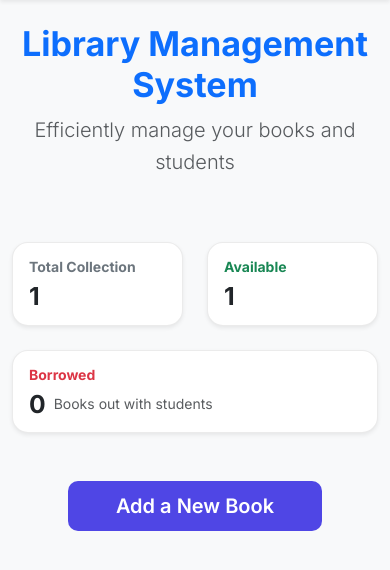
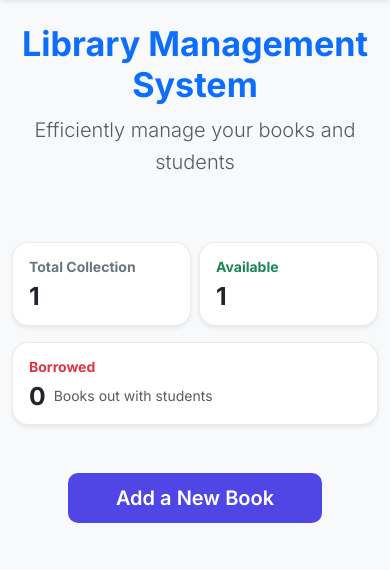
Before and after one commit to Markjohns1/libmanagementsys, a Flask app: page / in a window 390 px wide. Shown: the part 71-641 px from the top of the page. Run offline with Flask 3, Linux system fonts and the light colour scheme; data comes from the database, SQL or seed files in the repository.

Commit message:
UI/Logic: Tightened mobile dashboard layout and implemented 14-day loan tracking

```diff
--- a/app.py
+++ b/app.py
@@ -2,7 +2,7 @@ from flask import Flask, render_template, request, redirect, url_for, flash
 from flask_login import LoginManager, login_user, logout_user, login_required, current_user
 from models import db, Book, Student, BorrowRecord, User
 import os
-from datetime import datetime
+from datetime import datetime, timedelta
 
 # Create the flask application instance
 app = Flask(__name__)
@@ -126,8 +126,13 @@ def borrow_book(id):
             db.session.add(student)
             db.session.flush()
 
-        # Create borrow record
-        record = BorrowRecord(book_id=book.id, student_id=student.id)
+        # Create borrow record with a 14-day due date
+        due_limit = datetime.utcnow() + timedelta(days=14)
+        record = BorrowRecord(
+            book_id=book.id,
+            student_id=student.id,
+            due_date=due_limit
+        )
         book.is_available = False
         db.session.add(record)
         db.session.commit()
--- a/models.py
+++ b/models.py
@@ -34,6 +34,7 @@ class BorrowRecord(db.Model):
     student_id = db.Column(db.Integer, db.ForeignKey('student.id'), nullable=False)
     # Date tracking
     borrow_date = db.Column(db.DateTime, default=datetime.utcnow)
+    due_date = db.Column(db.DateTime, nullable=False)
     return_date = db.Column(db.DateTime, nullable=True)
 
     # Relationships for easy access
--- a/templates/index.html
+++ b/templates/index.html
@@ -8,9 +8,9 @@
     </div>
 </div>
 
-<div class="row">
+<div class="row g-2">
     <!-- Total Books: 50% mobile, 33% desktop -->
-    <div class="col-6 col-md-4 mb-4">
+    <div class="col-6 col-md-4 mb-2 mb-md-4">
         <div class="card border border-light shadow-sm h-100">
             <div class="card-body p-3 p-md-4">
                 <div class="d-flex justify-content-between align-items-center mb-2 mb-md-3">
@@ -24,7 +24,7 @@
     </div>
 
     <!-- Available: 50% mobile, 33% desktop -->
-    <div class="col-6 col-md-4 mb-4">
+    <div class="col-6 col-md-4 mb-2 mb-md-4">
         <div class="card border border-light shadow-sm h-100">
             <div class="card-body p-3 p-md-4">
                 <div class="d-flex justify-content-between align-items-center mb-2 mb-md-3">
```
